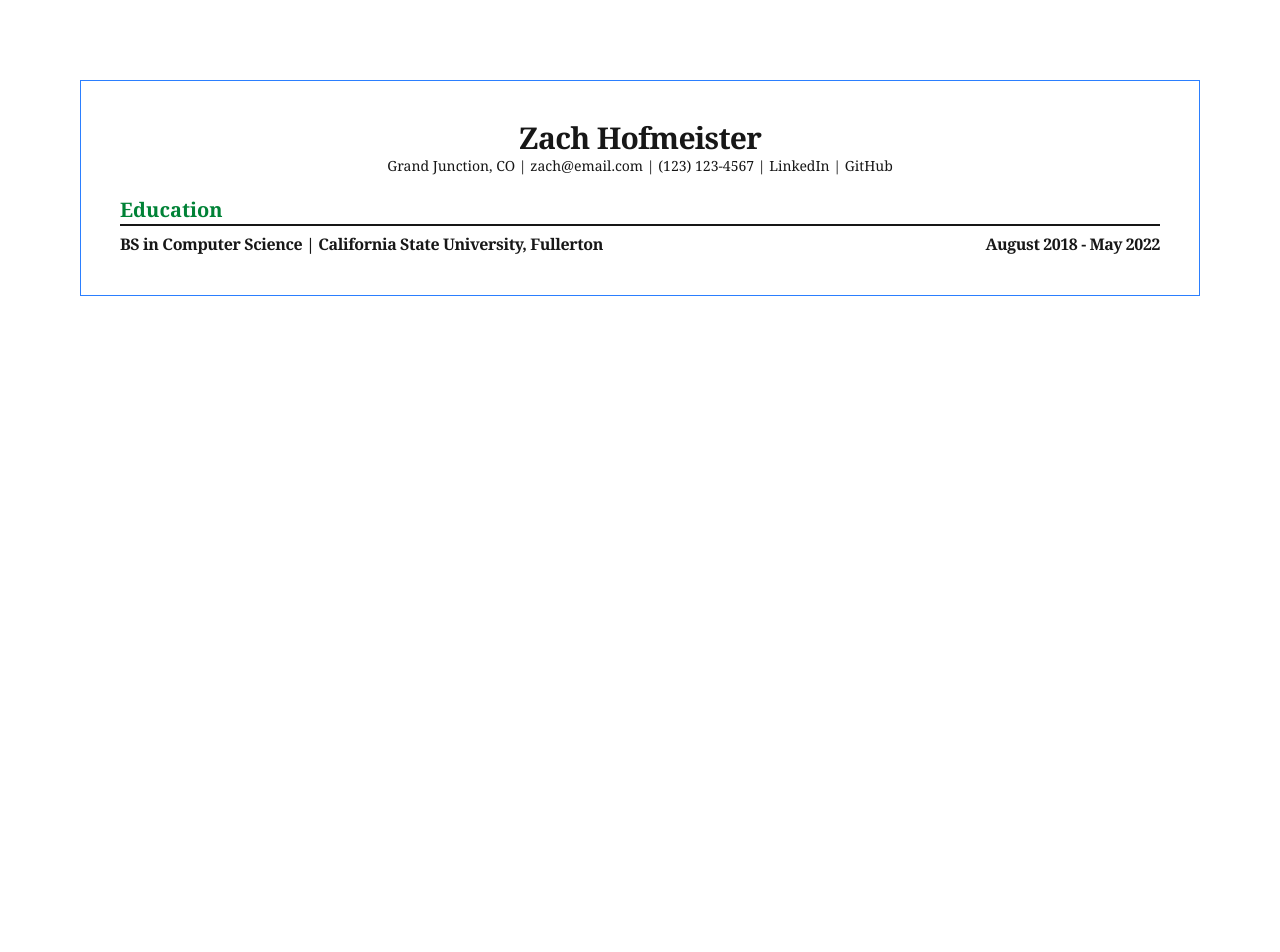
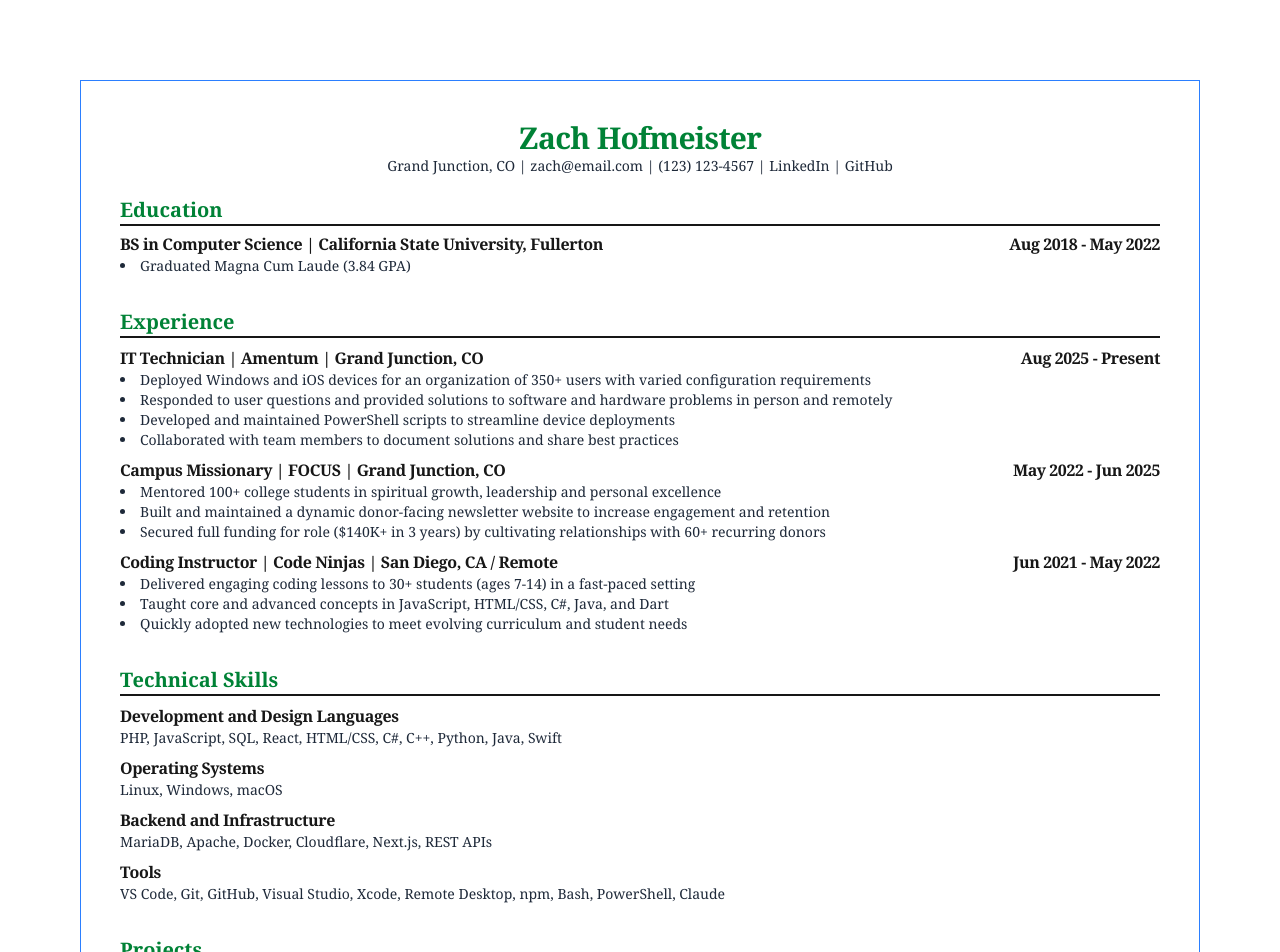
Before and after one commit to ZachHofmeister/DynamicResume, a Next.js app: page / in a window 1280 px wide. Shown: the top 952 px of the page. Before the commit the page ends 800 px from the top, so only its background shows below. Built offline with nearby package versions, Linux system fonts and the light colour scheme.

Commit message:
Finished cloning my current resume in React, created a Section component that can be reused to create the main resume sections.

```diff
--- a/app/page.tsx
+++ b/app/page.tsx
@@ -1,28 +1,145 @@
 import Image from "next/image";
+import type { ReactNode } from "react";
 
 export default function Home() {
   return (
     <Page>
-      <h1 className="text-center font-serif font-bold text-3xl tracking-tight">Zach Hofmeister</h1>
-      <p className="text-center font-serif text-sm">
+      <h1 className="text-center font-serif font-bold text-3xl tracking-tight text-green-700">Zach Hofmeister</h1>
+      <p className="text-center font-serif text-sm text-foreground-500 text-gray-800 dark:text-gray-200">
         Grand Junction, CO | zach@email.com | (123) 123-4567 | LinkedIn | GitHub
       </p>
-      <section className="mt-5">
-        <h2 className="font-serif font-bold text-xl text-green-700">Education</h2>
-        <hr className="border-t-2 mb-1.5"/>
+      <Section title="Education">
         <div className="flex flex-row justify-between">
           <h3 className="font-serif font-bold tracking-tight">BS in Computer Science | California State University, Fullerton</h3>
-          <h3 className="font-serif font-bold tracking-tight">August 2018 - May 2022</h3>
+          <h3 className="font-serif font-bold tracking-tight">Aug 2018 - May 2022</h3>
         </div>
-      </section>
+        <ul className="list-disc list-inside">
+          <li className="font-serif text-sm text-foreground-500 text-gray-800 dark:text-gray-200">
+            Graduated Magna Cum Laude (3.84 GPA)
+          </li>
+        </ul>
+      </Section>
+      <Section title="Experience">
+        <div className="my-2">
+          <div className="flex flex-row justify-between">
+            <h3 className="font-serif font-bold tracking-tight">IT Technician | Amentum | Grand Junction, CO</h3>
+            <h3 className="font-serif font-bold tracking-tight">Aug 2025 - Present</h3>
+          </div>
+          <ul className="list-disc list-inside">
+            <li className="font-serif text-sm text-foreground-500 text-gray-800 dark:text-gray-200">
+              Deployed Windows and iOS devices for an organization of 350+ users with varied configuration requirements
+            </li>
+            <li className="font-serif text-sm text-foreground-500 text-gray-800 dark:text-gray-200">
+              Responded to user questions and provided solutions to software and hardware problems in person and remotely
+            </li>
+            <li className="font-serif text-sm text-foreground-500 text-gray-800 dark:text-gray-200">
+              Developed and maintained PowerShell scripts to streamline device deployments
+            </li>
+            <li className="font-serif text-sm text-foreground-500 text-gray-800 dark:text-gray-200">
+              Collaborated with team members to document solutions and share best practices
+            </li>
+          </ul>
+        </div>
+        <div className="my-2">
+          <div className="flex flex-row justify-between">
+            <h3 className="font-serif font-bold tracking-tight">Campus Missionary | FOCUS | Grand Junction, CO</h3>
+            <h3 className="font-serif font-bold tracking-tight">May 2022 - Jun 2025</h3>
+          </div>
+          <ul className="list-disc list-inside">
+            <li className="font-serif text-sm text-foreground-500 text-gray-800 dark:text-gray-200">
+              Mentored 100+ college students in spiritual growth, leadership and personal excellence
+            </li>
+            <li className="font-serif text-sm text-foreground-500 text-gray-800 dark:text-gray-200">
+              Built and maintained a dynamic donor-facing newsletter website to increase engagement and retention
+            </li>
+            <li className="font-serif text-sm text-foreground-500 text-gray-800 dark:text-gray-200">
+              Secured full funding for role ($140K+ in 3 years) by cultivating relationships with 60+ recurring donors
+            </li>
+          </ul>
+        </div>
+        <div className="my-2">
+          <div className="flex flex-row justify-between">
+            <h3 className="font-serif font-bold tracking-tight">Coding Instructor | Code Ninjas | San Diego, CA / Remote</h3>
+            <h3 className="font-serif font-bold tracking-tight">Jun 2021 - May 2022</h3>
+          </div>
+          <ul className="list-disc list-inside">
+            <li className="font-serif text-sm text-foreground-500 text-gray-800 dark:text-gray-200">
+              Delivered engaging coding lessons to 30+ students (ages 7-14) in a fast-paced setting
+            </li>
+            <li className="font-serif text-sm text-foreground-500 text-gray-800 dark:text-gray-200">
+              Taught core and advanced concepts in JavaScript, HTML/CSS, C#, Java, and Dart
+            </li>
+            <li className="font-serif text-sm text-foreground-500 text-gray-800 dark:text-gray-200">
+              Quickly adopted new technologies to meet evolving curriculum and student needs
+            </li>
+          </ul>
+        </div>
+      </Section>
+      <Section title="Technical Skills">
+        <div className="my-2">
+          <h3 className="font-serif font-bold tracking-tight">Development and Design Languages</h3>
+          <p className="font-serif text-sm text-foreground-500 text-gray-800 dark:text-gray-200">
+            PHP, JavaScript, SQL, React, HTML/CSS, C#, C++, Python, Java, Swift
+          </p>
+        </div>
+        <div className="my-2">
+          <h3 className="font-serif font-bold tracking-tight">Operating Systems</h3>
+          <p className="font-serif text-sm text-foreground-500 text-gray-800 dark:text-gray-200">
+            Linux, Windows, macOS
+          </p>
+        </div>
+        <div className="my-2">
+          <h3 className="font-serif font-bold tracking-tight">Backend and Infrastructure</h3>
+          <p className="font-serif text-sm text-foreground-500 text-gray-800 dark:text-gray-200">
+            MariaDB, Apache, Docker, Cloudflare, Next.js, REST APIs
+          </p>
+        </div>
+        <div className="my-2">
+          <h3 className="font-serif font-bold tracking-tight">Tools</h3>
+          <p className="font-serif text-sm text-foreground-500 text-gray-800 dark:text-gray-200">
+            VS Code, Git, GitHub, Visual Studio, Xcode, Remote Desktop, npm, Bash, PowerShell, Claude
+          </p>
+        </div>
+      </Section>
+      <Section title="Projects">
+        <div className="my-2">
+          <h3 className="font-serif font-bold tracking-tight">zachhofmeister.com - Donor-Facing Newsletter Site | Live Site | Github</h3>
+          <ul className="list-disc list-inside">
+            <li className="font-serif text-sm text-foreground-500 text-gray-800 dark:text-gray-200">
+              Built and self-hosted a web app with PHP and MariaDB SQL for publishing monthly newsletters
+            </li>
+            <li className="font-serif text-sm text-foreground-500 text-gray-800 dark:text-gray-200">
+              Containerized the full stack with Docker Compose for portable, repeatable deployment on multiple Linux servers
+            </li>
+            <li className="font-serif text-sm text-foreground-500 text-gray-800 dark:text-gray-200">
+              Integrated Cloudflare Tunnel for secure public access without exposing firewall ports
+            </li>
+          </ul>
+        </div>
+      </Section>
     </Page>
   );
 }
 
-function Page({children}: {children: React.ReactNode}) {
+function Page({children}: {children: ReactNode}) {
   return (
     <div className="m-20 p-10 aspect-8.5/11 inset-ring inset-ring-blue-500">
       {children}
     </div>
   );
 }
+
+interface SectionProps {
+  title: string;
+  children: ReactNode;
+}
+
+function Section({title, children}: SectionProps) {
+  return (
+    <section className="mt-5 mb-8">
+      <h2 className="font-serif font-bold text-xl text-green-700">{title}</h2>
+      <hr className="border-t-2 mb-1.5"/>
+      {children}
+    </section>
+  );
+}
```
